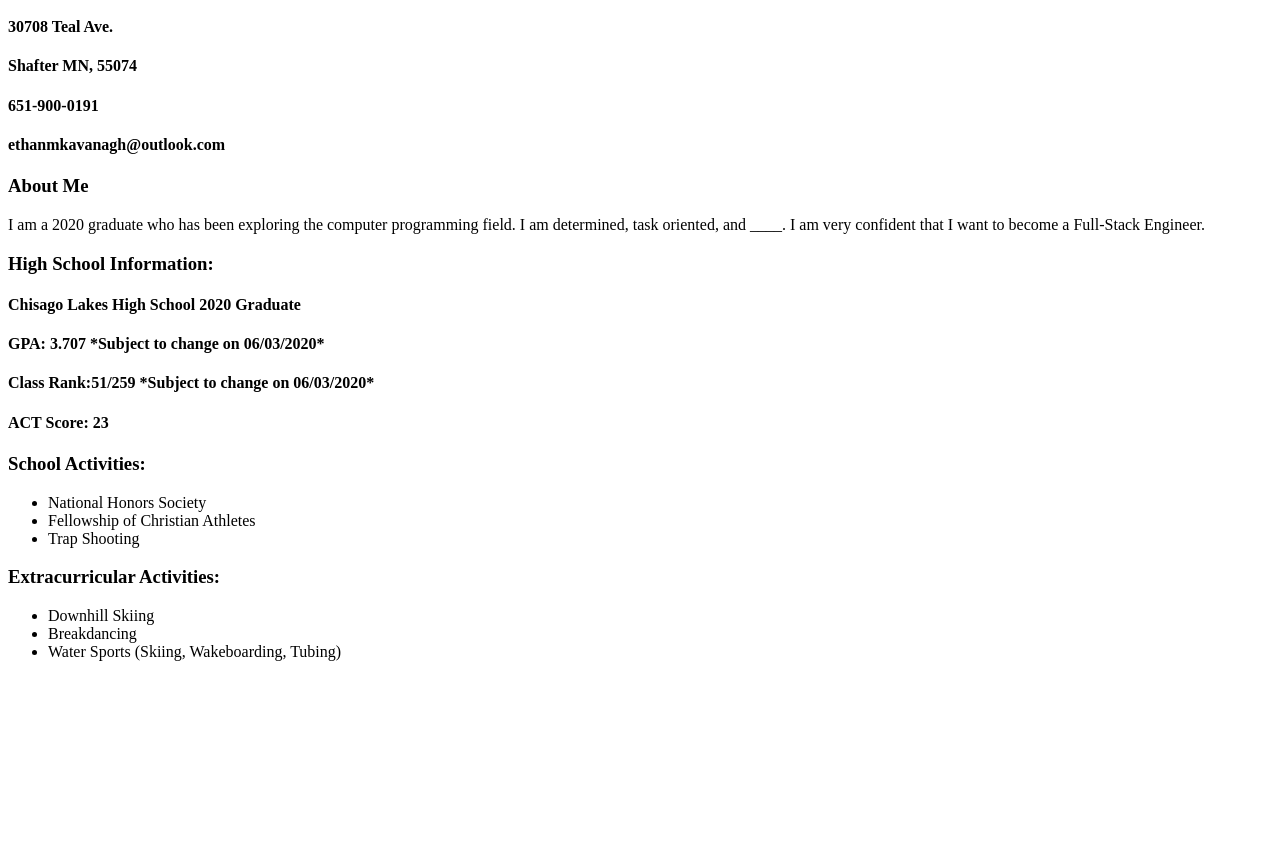
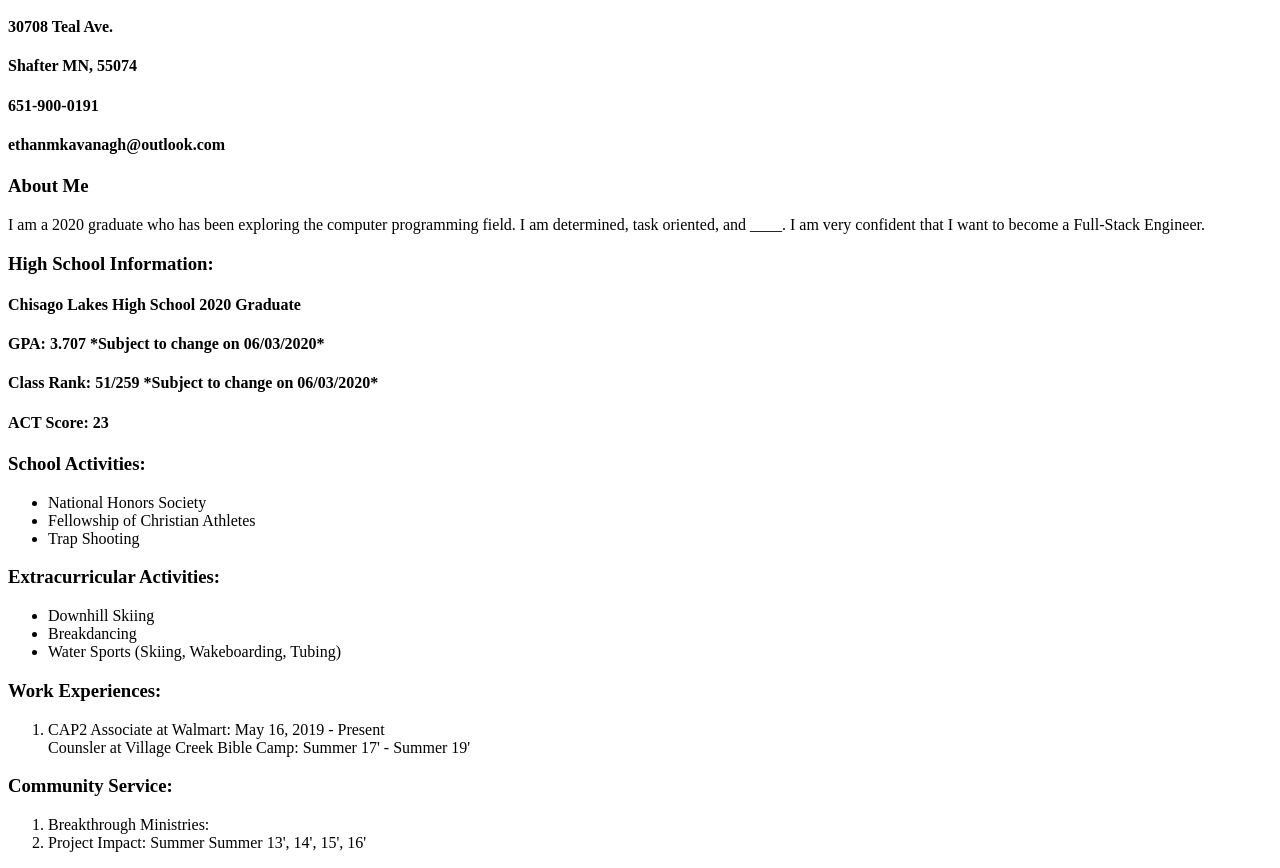
Before and after one commit to Kavy-1/Kavy-1.github.io, a plain HTML site: page index.html in a window 1280 px wide. Shown: the part 105-973 px from the top of the page. Before the commit the page ends 800 px from the top, so only its background shows below. Drawn offline with Linux system fonts and the light colour scheme.

Commit message:
Added "Work Experiences" and "Community Service"

```diff
--- a/index.html
+++ b/index.html
@@ -17,7 +17,7 @@
     <h3>High School Information:</h3>
     <h4>Chisago Lakes High School 2020 Graduate</h4>
     <h4>GPA: 3.707 *Subject to change on 06/03/2020*</h4>
-    <h4>Class Rank:51/259 *Subject to change on 06/03/2020*</h4>
+    <h4>Class Rank: 51/259 *Subject to change on 06/03/2020*</h4>
     <h4>ACT Score: 23</h4>
     <h3>School Activities:</h3>
     <ul>
@@ -31,5 +31,15 @@
       <li>Breakdancing</li>
       <li>Water Sports (Skiing, Wakeboarding, Tubing)</li>
     </ul>
+    <h3>Work Experiences:</h3>
+    <ol>
+      <li>CAP2 Associate at Walmart: May 16, 2019 - Present</li>
+      <lo>Counsler at Village Creek Bible Camp: Summer 17' - Summer 19'</li>
+    </ol>
+    <h3>Community Service:</h3>
+    <ol>
+      <li>Breakthrough Ministries: </li>
+      <li>Project Impact: Summer Summer 13', 14', 15', 16'</li>
+    </ol>
   </body>
 </html>
```
